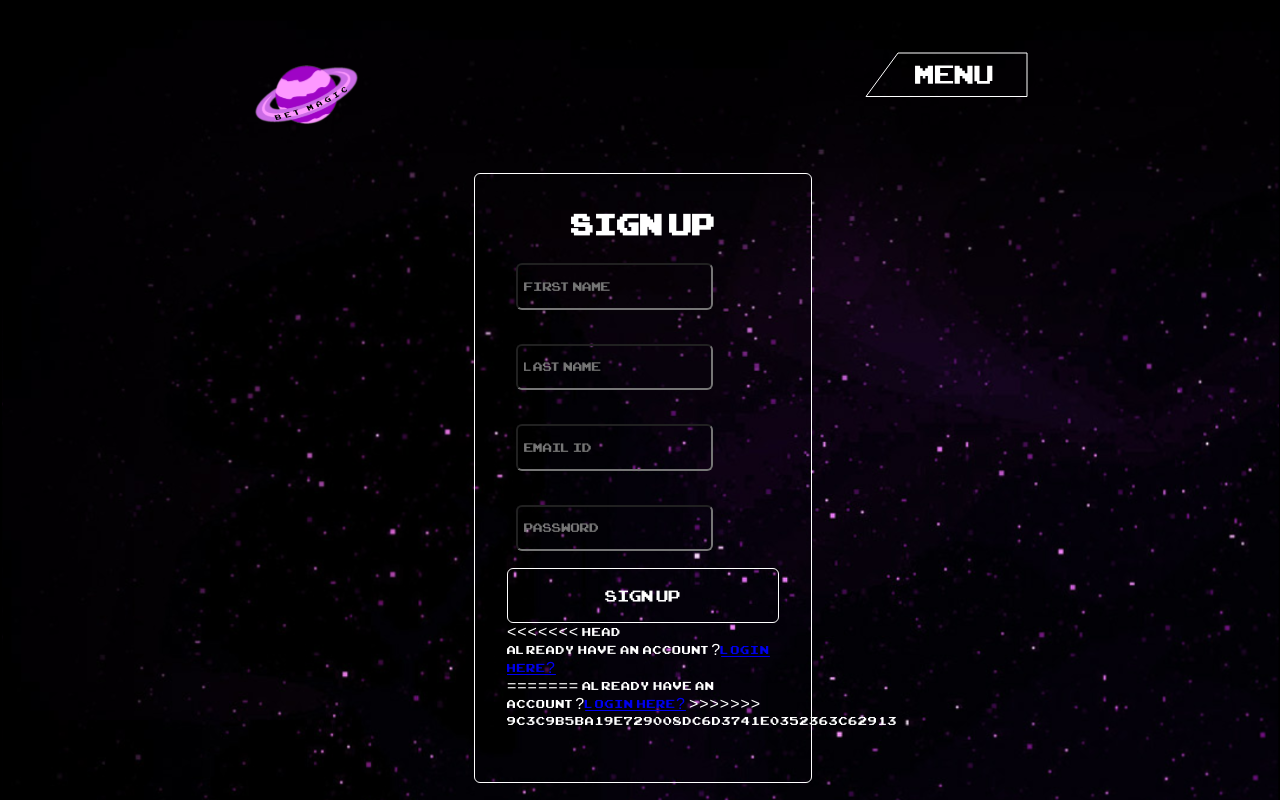
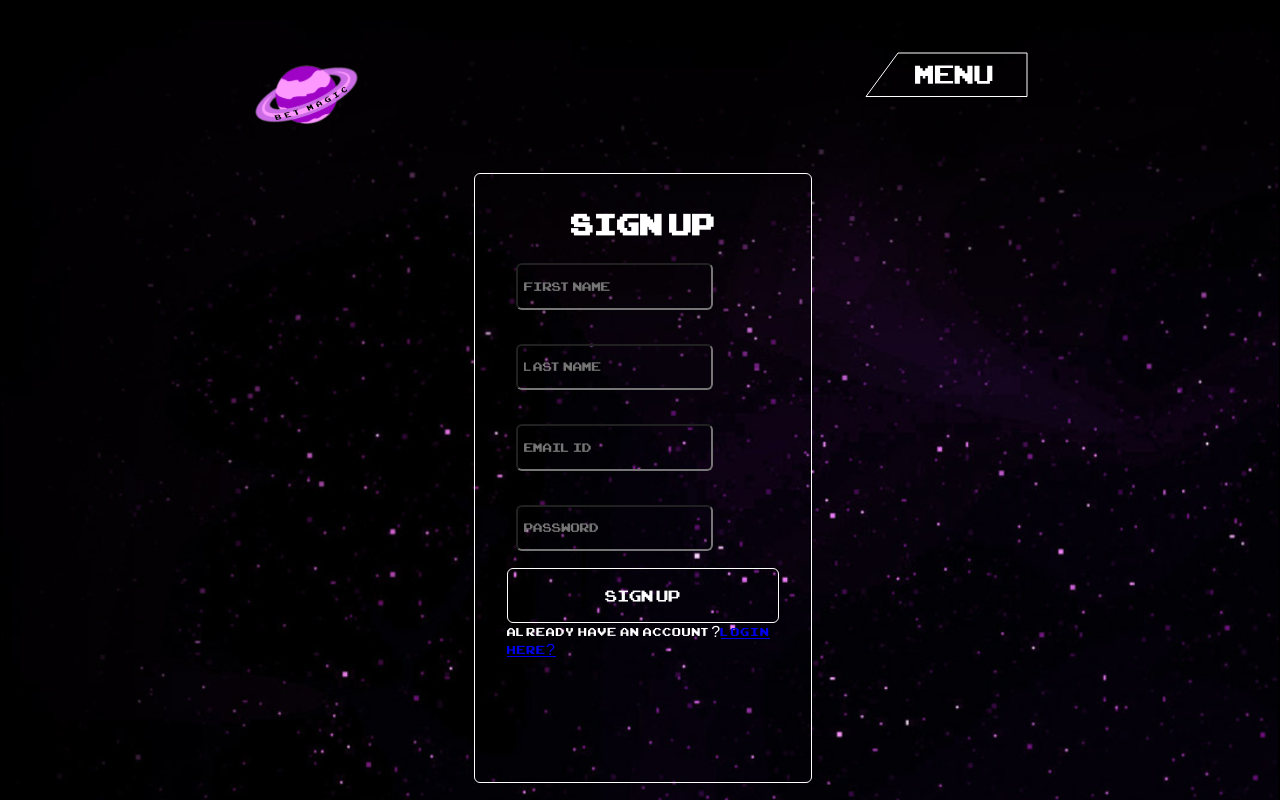
Before and after one commit to fannymartensson/bet-magic, a Vue app: page /#/signup in a window 1280 px wide. Shown: the top 800 px of the page. Built offline with nearby package versions, Linux system fonts and the light colour scheme.

Commit message:
edited signup page

```diff
--- a/src/components/SignUp.vue
+++ b/src/components/SignUp.vue
@@ -24,12 +24,8 @@
             required/>
         </div>
          <input class="form-btn" @click="first" type="button" value="Sign Up" />
-<<<<<<< HEAD
          <div > Already have an account?<router-link to="/login">Login here?</router-link>
          </div>
-=======
-         Already have an account?<router-link to="/login">Login here?</router-link>
->>>>>>> 9c3c9b5ba19e729008dc6d3741e0352363c62913
         </form>
     </main>
   </div>
```
